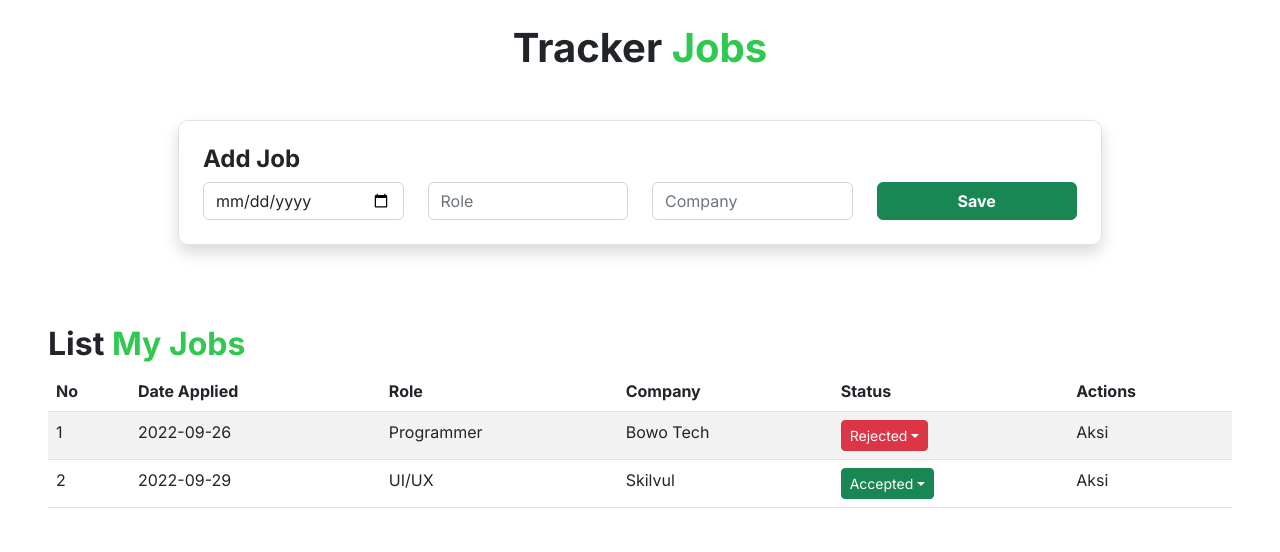
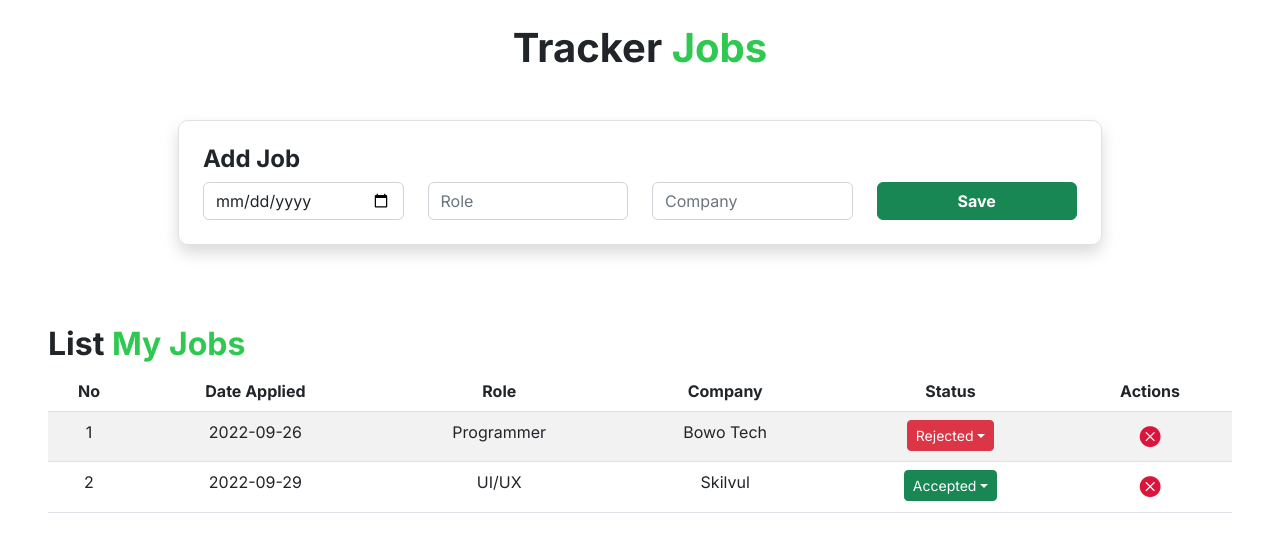
Before and after one commit to rzlwbo1/Tracker-Jobs, a React (Create React App) app: page / in a window 1280 px wide. Shown: the top 552 px of the page. Built offline with nearby package versions, Linux system fonts and the light colour scheme.

Commit message:
delete functionalty

```diff
--- a/public/index.html
+++ b/public/index.html
@@ -23,9 +23,14 @@
       Learn how to configure a non-root public URL by running `npm run build`.
     -->
 
+  <!-- GoogleFonts -->
   <link rel="preconnect" href="https://fonts.googleapis.com">
   <link rel="preconnect" href="https://fonts.gstatic.com" crossorigin>
   <link href="https://fonts.googleapis.com/css2?family=Inter:wght@300;400;500;600;700&display=swap" rel="stylesheet">
+
+  <!-- icons -->
+  <link rel="stylesheet" href="https://cdn.jsdelivr.net/npm/bootstrap-icons@1.9.1/font/bootstrap-icons.css">
+
   <title>Tracker Jobs</title>
 </head>
 
--- a/src/components/App.js
+++ b/src/components/App.js
@@ -2,7 +2,6 @@ import React, { useState } from "react";
 import FormAddJob from "./FormAddJob";
 import TableJobs from "./TableJobs";
 import Container from "react-bootstrap/Container";
-import Status from "./Status";
 
 function App() {
 
@@ -53,6 +52,14 @@ function App() {
   }
 
 
+  function onDeleteJob(id) {
+
+    const filterdDataHasDelted = jobs.filter((jb) => jb.id !== id)
+
+    setJobs(filterdDataHasDelted);
+  }
+
+
   return (
     <div className="p-4">
       <h1 className="fw-bold text-center title-app">
@@ -65,7 +72,7 @@ function App() {
         <h2 className="fw-bold" style={{ marginTop: 80 }}>
           List <span style={{ color: "#2FC851" }}>My Jobs</span>
         </h2>
-        <TableJobs jobDatas={jobs} onUpdateStatus={handleUpdateStatus}/>
+        <TableJobs jobDatas={jobs} onUpdateStatus={handleUpdateStatus} onDeleteJob={onDeleteJob}/>
       </Container>
     </div>
   );
--- a/src/components/TableJobs.jsx
+++ b/src/components/TableJobs.jsx
@@ -3,11 +3,11 @@ import Table from 'react-bootstrap/Table';
 import Status from './Status'
 
 
-function StripedRowExample({jobDatas, onUpdateStatus}) {
+function TableJobs({jobDatas, onUpdateStatus, onDeleteJob}) {
   return (
     <Table striped responsive="md">
       <thead>
-        <tr>
+        <tr style={{textAlign: 'center'}}>
           <th>No</th>
           <th>Date Applied</th>
           <th>Role</th>
@@ -20,7 +20,7 @@ function StripedRowExample({jobDatas, onUpdateStatus}) {
         {
           jobDatas.map((jb, index) => {
             return (
-              <tr key={jb.id}>
+              <tr key={jb.id} style={{textAlign: 'center'}}>
                 <td>{index +1}</td>
                 <td>{jb.date}</td>
                 <td>{jb.role}</td>
@@ -28,7 +28,9 @@ function StripedRowExample({jobDatas, onUpdateStatus}) {
                 <td>
                   <Status status={jb.status} onUpdateStatus={onUpdateStatus} id={jb.id} />
                 </td>
-                <td>Aksi</td>
+                <td>
+                  <button className='btn p-0'><i className='bi bi-x-circle-fill' style={{fontSize: "1.3em", color: 'crimson'}} onClick={() => onDeleteJob(jb.id)} ></i></button>
+                </td>
               </tr>
             )
           })
@@ -38,4 +40,4 @@ function StripedRowExample({jobDatas, onUpdateStatus}) {
   );
 }
 
-export default StripedRowExample;
+export default TableJobs;
```
